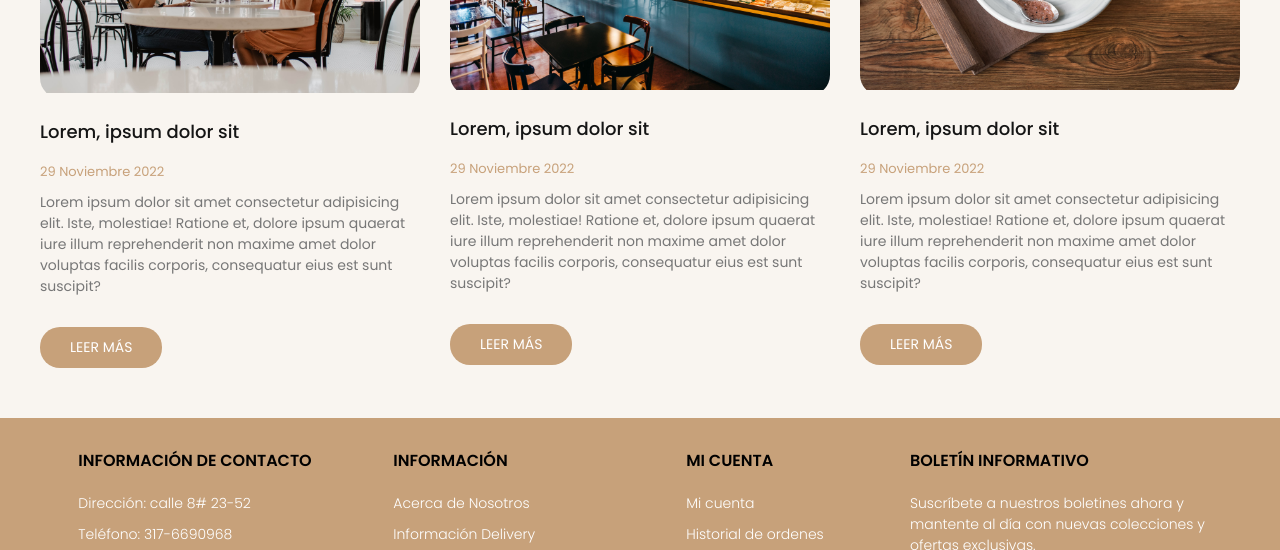
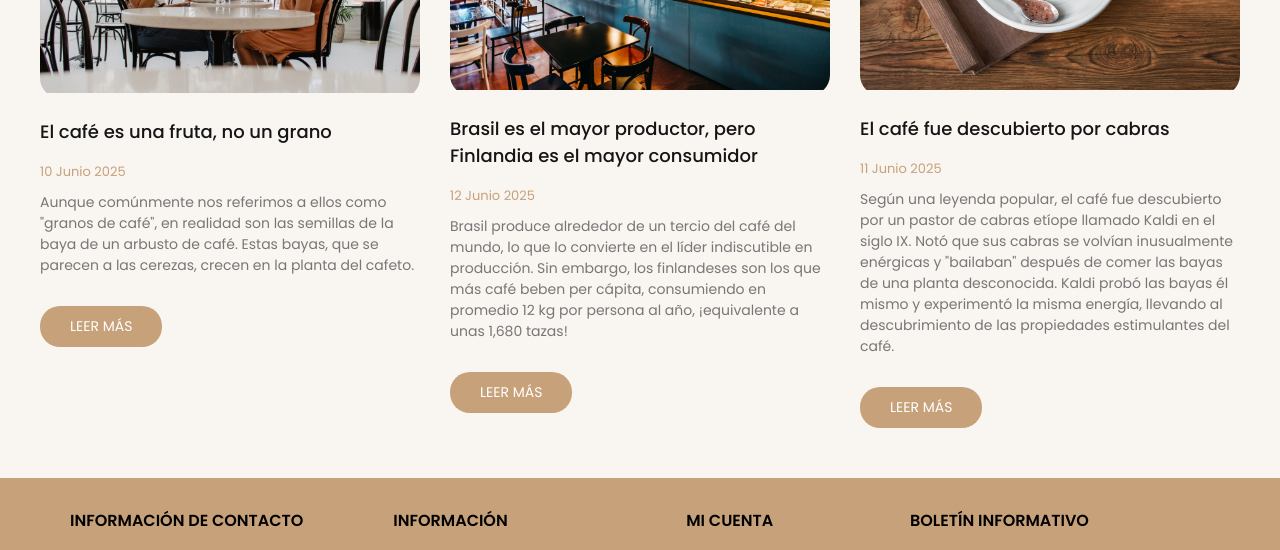
Before and after one commit to Josecasan/Josecasan.github.io, a plain HTML site: page index.html in a window 1280 px wide. Shown: the part 3470-4020 px from the top of the page. Drawn offline with Linux system fonts and the light colour scheme.

Commit message:
Update index.html

```diff
--- a/index.html
+++ b/index.html
@@ -384,14 +384,14 @@
                         </div>
                     </div>
                     <div class="content-blog">
-                        <h3>Lorem, ipsum dolor sit</h3>
-                        <span>29 Noviembre 2022</span>
+                        <h3>El café es una fruta, no un grano</h3>
+                        <span>10 Junio 2025</span>
                         <p>
-                            Lorem ipsum dolor sit amet consectetur adipisicing
-                            elit. Iste, molestiae! Ratione et, dolore ipsum
-                            quaerat iure illum reprehenderit non maxime amet dolor
-                            voluptas facilis corporis, consequatur eius est sunt
-                            suscipit?
+                           Aunque comúnmente nos referimos a ellos
+                           como "granos de café", en realidad son las
+                           semillas de la baya de un arbusto de café.
+                           Estas bayas, que se parecen a las cerezas,
+                           crecen en la planta del cafeto.
                         </p>
                         <div class="btn-read-more">Leer más</div>
                     </div>
@@ -405,14 +405,15 @@
                         </div>
                     </div>
                     <div class="content-blog">
-                        <h3>Lorem, ipsum dolor sit</h3>
-                        <span>29 Noviembre 2022</span>
+                        <h3>Brasil es el mayor productor, pero Finlandia es el mayor consumidor</h3>
+                        <span>12 Junio 2025</span>
                         <p>
-                            Lorem ipsum dolor sit amet consectetur adipisicing
-                            elit. Iste, molestiae! Ratione et, dolore ipsum
-                            quaerat iure illum reprehenderit non maxime amet dolor
-                            voluptas facilis corporis, consequatur eius est sunt
-                            suscipit?
+                            Brasil produce alrededor de un tercio del
+                            café del mundo, lo que lo convierte en el
+                            líder indiscutible en producción. Sin embargo,
+                            los finlandeses son los que más café beben per
+                            cápita, consumiendo en promedio 12 kg por
+                            persona al año, ¡equivalente a unas 1,680 tazas!
                         </p>
                         <div class="btn-read-more">Leer más</div>
                     </div>
@@ -426,14 +427,18 @@
                         </div>
                     </div>
                     <div class="content-blog">
-                        <h3>Lorem, ipsum dolor sit</h3>
-                        <span>29 Noviembre 2022</span>
+                        <h3>El café fue descubierto por cabras</h3>
+                        <span>11 Junio 2025</span>
                         <p>
-                            Lorem ipsum dolor sit amet consectetur adipisicing
-                            elit. Iste, molestiae! Ratione et, dolore ipsum
-                            quaerat iure illum reprehenderit non maxime amet dolor
-                            voluptas facilis corporis, consequatur eius est sunt
-                            suscipit?
+                            Según una leyenda popular, el café fue
+                            descubierto por un pastor de cabras etíope
+                            llamado Kaldi en el siglo IX. Notó que sus
+                            cabras se volvían inusualmente enérgicas y
+                            "bailaban" después de comer las bayas de una
+                            planta desconocida. Kaldi probó las bayas
+                            él mismo y experimentó la misma energía,
+                            llevando al descubrimiento de las propiedades
+                            estimulantes del café.
                         </p>
                         <div class="btn-read-more">Leer más</div>
                     </div>
@@ -449,7 +454,7 @@
                     <p class="title-footer">Información de Contacto</p>
                     <ul>
                         <li>
-                            Dirección: calle 8# 23-52
+                            Dirección: Calle 8# 21 - 35, Ocaña, Colombia
                         </li>
                         <li>Teléfono: 317-6690968</li>
                         <li>EmaiL: jjcasan06@gmail.com</li>
```
